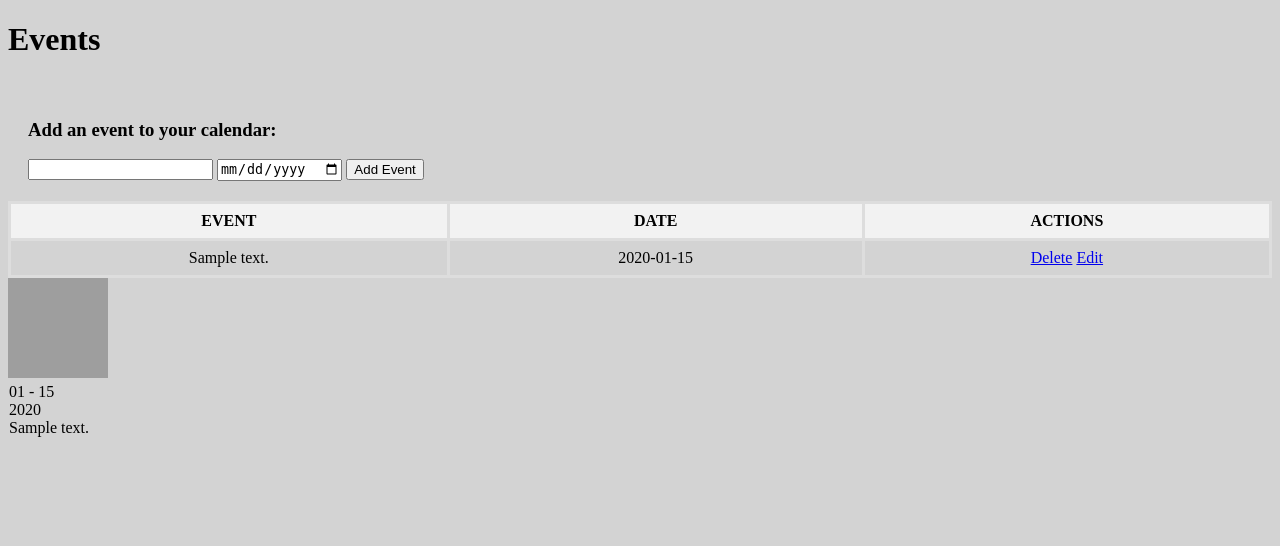
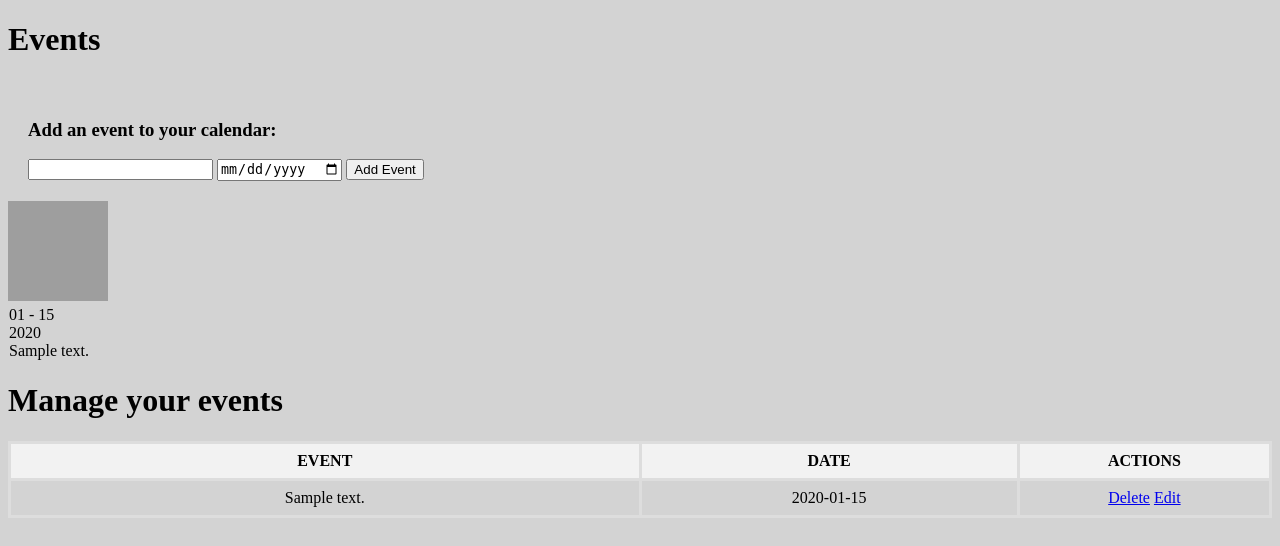
Before and after one commit to daniCodes1/IntelligentDashboard, a Flask app: page / in a window 1280 px wide. Shown: the top 546 px of the page. Run offline with Flask 3, Linux system fonts and the light colour scheme; tables that the repository leaves empty hold one stand-in row (values such as "Sample post"); grey boxes are pictures that could not be loaded.

```diff
--- a/templates/index.html
+++ b/templates/index.html
@@ -8,7 +8,7 @@
 <div class="content">
     <h1> Events </h1>
     <div class="form-container">
-        <h3> Add an event to your calendar: </h1>
+        <h3> Add an event to your calendar: </h3>
         <form action="/" method="POST">
             <input type="text" name="content" id="content" />
             <input type="date" name="event-date" id="event-date" />
@@ -19,24 +19,6 @@
     {% if events | length < 1 %}
     <h3> You have no upcoming events. </h3>
     {% else %}
-    <table class="list-events">
-        <tr>
-            <th>EVENT</th>
-            <th>DATE</th>
-            <th>ACTIONS</th>
-        </tr>
-        {% for event in events %}
-        <tr>
-            <td>{{event.content}}</td>
-            <td>{{event.evDate.strftime("%Y-%m-%d")}}</td>
-            <td>
-                <a href="/delete/{{event.id}}">Delete</a>
-                <a href="/edit/{{event.id}}">Edit</a>
-                <br>
-            </td>
-        </tr>
-        {% endfor %}
-    </table>
 
     <!-- <h1 class="event-title"> Your upcoming events </h1> -->
     <img src="static/upcoming-events.webp" alt="Upcoming Events icon"
@@ -56,10 +38,15 @@
                             {{
                             event.evDate.strftime("%Y-%m-%d").split('-')[2] }}
                             <br>
-                            {{ event.evDate.strftime("%Y-%m-%d").split('-')[0]
-                            }}
+                            <div class="year-bubble">
+                                {{
+                                event.evDate.strftime("%Y-%m-%d").split('-')[0]
+                                }}
+                            </div>
                         </div>
-                        {{event.content}}
+                        <div class="event-content">
+                            {{ event.content }}
+                        </div>
                     </div>
                 </div>
             </td>
@@ -70,6 +57,26 @@
     </table>
     {% endif %}
 
+    <h1>Manage your events</h1>
+    <table class="list-events">
+        <tr>
+            <th style="width: 50%">EVENT</th>
+            <th style="width: 30%">DATE</th>
+            <th style="width: 20%">ACTIONS</th>
+        </tr>
+        {% for event in events %}
+        <tr>
+            <td>{{event.content}}</td>
+            <td>{{event.evDate.strftime("%Y-%m-%d")}}</td>
+            <td>
+                <a href="/delete/{{event.id}}" class="btn">Delete</a>
+                <a href="/edit/{{event.id}}" class="btn">Edit</a>
+
+            </td>
+        </tr>
+        {% endfor %}
+    </table>
+
 </div>
 
 {% endblock %}
```
